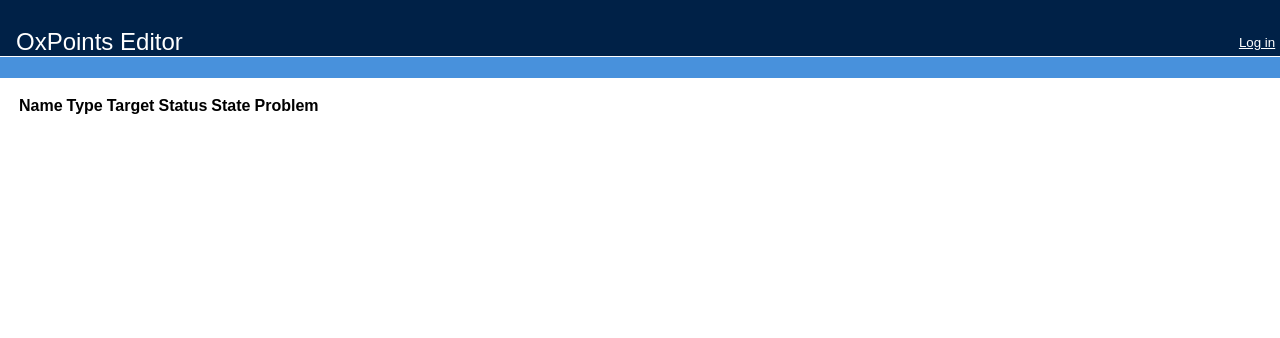
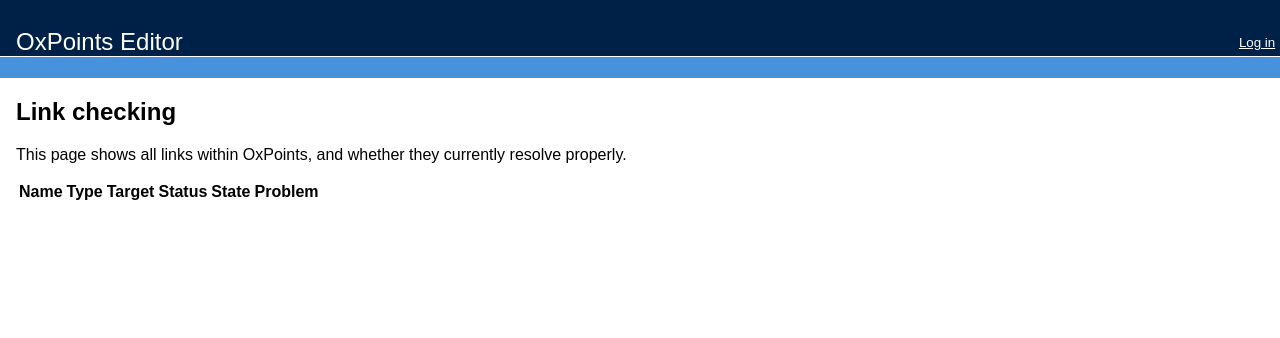
Before and after one commit to ox-it/oxpoints-editor, a Django app: template oxpeditor/linkcheck/templates/links.html in a window 1280 px wide. Shown: the top 338 px of the page. Run offline with Django 3.2, Linux system fonts and the light colour scheme; the template is opened without the code that fills it, so the values that code supplies are empty; parts of the project's set-up code (start-up, migrations or seed data) failed here and were passed over.

Commit message:
Added nav link to link checker, and some explanatory text

```diff
--- a/oxpeditor/core/templates/base.html
+++ b/oxpeditor/core/templates/base.html
@@ -37,6 +37,7 @@
         <li><a href="{% url "core:index" %}">Home</a></li>
         <li><a href="{% url "core:list" %}">List</a></li>
         <li><a href="{% url "core:linking-you" %}">Linking You</a></li>
+        <li><a href="{% url "linkcheck:links" %}">Links</a></li>
         <li><a href="{% url "core:create" %}">Create</a></li>
         <li><a href="{% url "core:diff" %}">Diff</a></li>
         <li>
--- a/oxpeditor/core/templates/linking-you.html
+++ b/oxpeditor/core/templates/linking-you.html
@@ -2,6 +2,10 @@
 
 {% block body %}
     <h1>List of OxPoints entities by LinkingYou information</h1>
+
+    <p>This page shows which OxPoints entities have particular link types from the
+        <a href="http://openorg.ecs.soton.ac.uk/linkingyou/">LinkingYou vocabulary</a>. LinkingYou provides a way to
+        link to key pages about an organisation, so that those links can be re-used across downstream applications.</p>
 
     <div class="filter-types">
       Filter by type:
--- a/oxpeditor/linkcheck/templates/links.html
+++ b/oxpeditor/linkcheck/templates/links.html
@@ -1,6 +1,9 @@
 {% extends "base.html" %}
 
 {% block body %}
+    <h1>Link checking</h1>
+
+    <p>This page shows all links within OxPoints, and whether they currently resolve properly.</p>
 
     <table>
     <thead>
```
